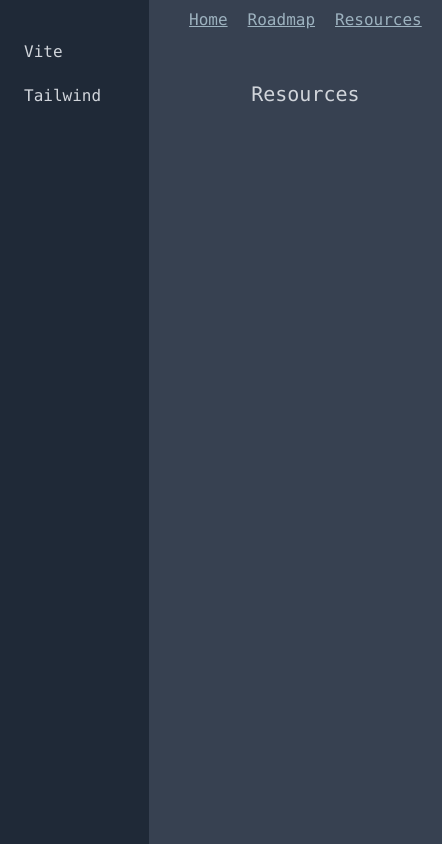
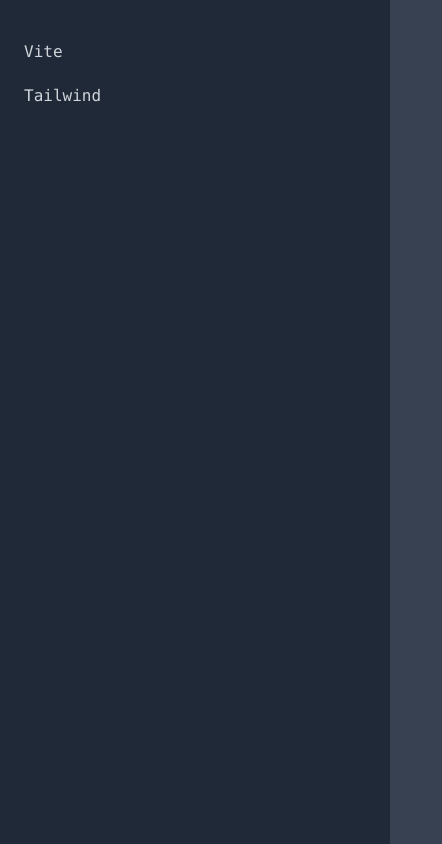
Before and after one commit to timobickmann/roadmap, a React (Vite) app: page /resources in a window 390 px wide. Both pictures are taken after a click on the button 8 px from the left and 12 px from the top of the page. Shown: the whole page, 442 px wide, since content can reach past the window. Built offline with nearby package versions, Linux system fonts and the light colour scheme; some icons are missing.

Commit message:
mobile test

```diff
--- a/src/components/SidebarResources.tsx
+++ b/src/components/SidebarResources.tsx
@@ -17,7 +17,7 @@ function SidebarResources() {
           <FaBars />
         </button>
         {(isNotMobile || isOpened) && (
-          <aside className="sticky bottom-0 left-0 top-0 z-20 min-h-screen w-full shrink-0 overflow-y-scroll bg-gray-800 px-6 scrollbar-hide sm:w-40 ">
+          <aside className="fixed sm:sticky bottom-0 left-0 top-0 z-20 min-h-screen w-full shrink-0 overflow-y-scroll bg-gray-800 px-6 scrollbar-hide sm:w-40 ">
             <nav className="">
               <ul className="flex flex-col gap-5 py-10">
                 <SidebarResourcesItem item="Vite" />
```
